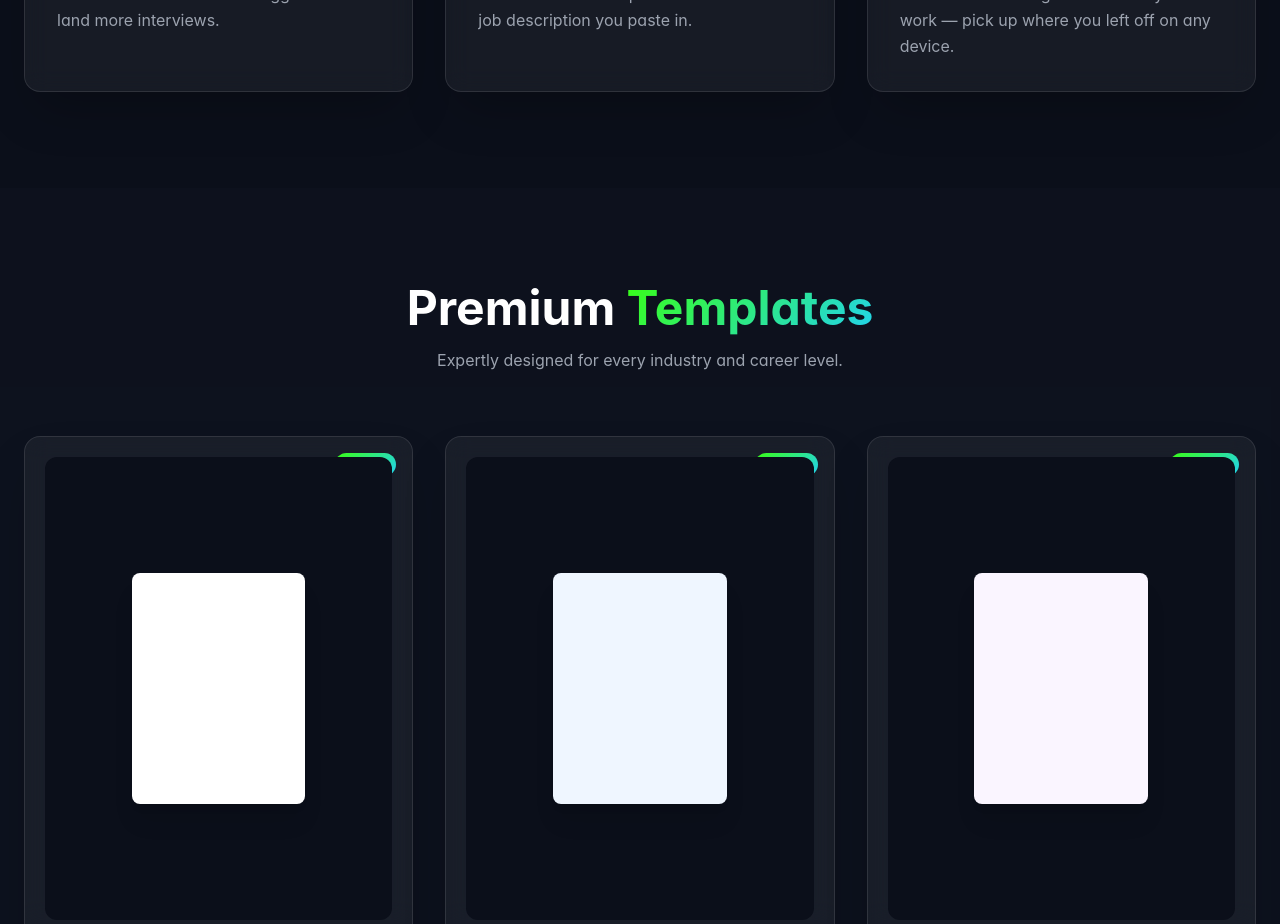
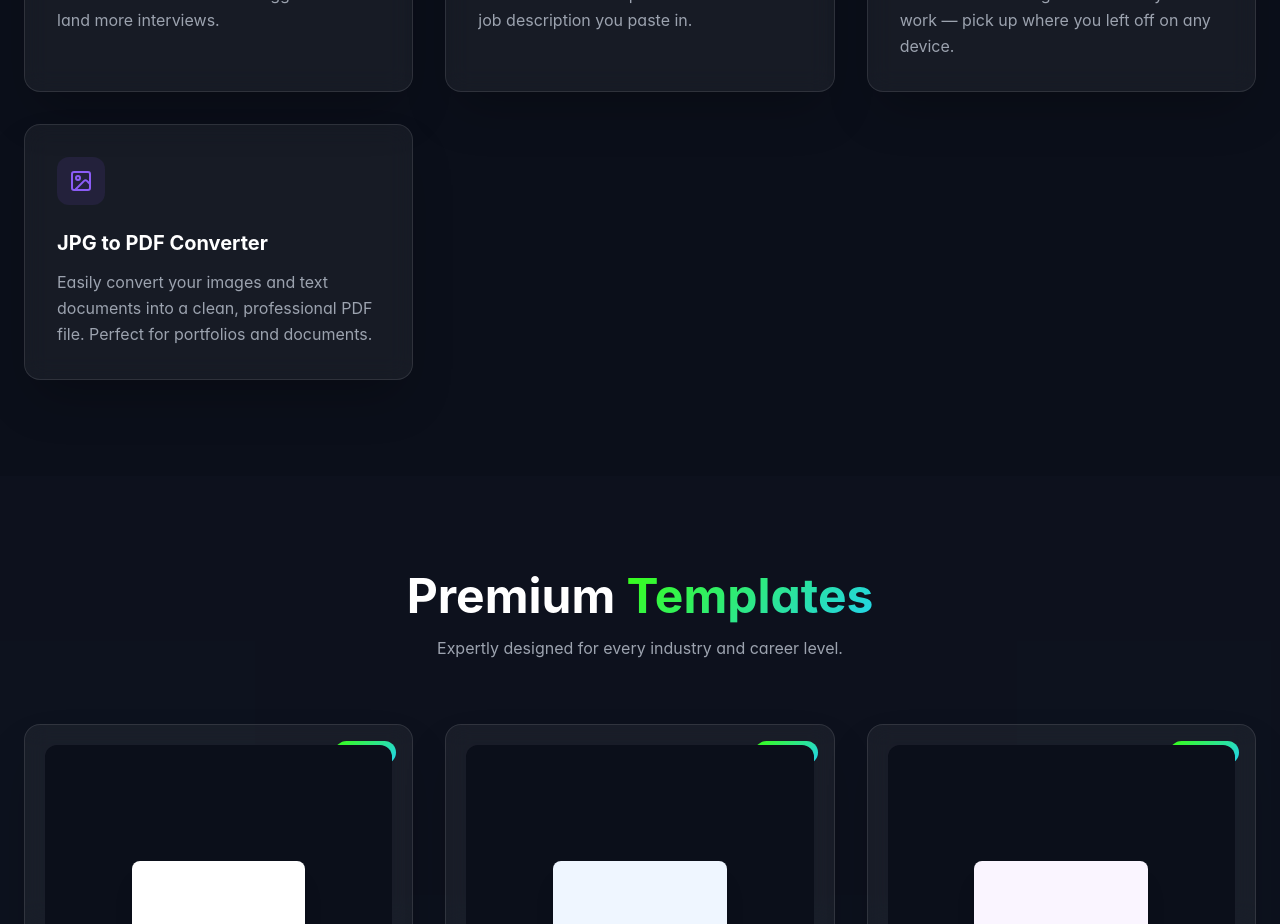
Before and after one commit to Aryan772005/RESUME-builder, a React (Vite) app: page / in a window 1280 px wide. Shown: the part 1900-2824 px from the top of the page. Built offline with nearby package versions, Linux system fonts and the light colour scheme; no server answers.

Commit message:
feat: add JPG to PDF Converter to features list on homepage

```diff
--- a/src/pages/Home.tsx
+++ b/src/pages/Home.tsx
@@ -3,7 +3,7 @@ import { motion, AnimatePresence } from 'motion/react';
 import { Link } from 'react-router-dom';
 import {
   FileText, Zap, Shield, ChevronRight, Lock,
-  Layout, ChevronDown, Globe, Cpu, Palette,
+  Layout, ChevronDown, Globe, Cpu, Palette, Image,
   Clock, X, Upload, Download
 } from 'lucide-react';
 import { cn } from '../lib/utils';
@@ -96,6 +96,7 @@ export default function Home() {
     { icon: Cpu, title: 'Resume Score & Analysis', description: 'Get an instant smart score on your resume with 5 actionable suggestions to land more interviews.', gradient: 'bg-gradient-to-br from-brand-green to-brand-cyan' },
     { icon: Palette, title: 'Cover Letter Builder', description: 'Generate a tailored, professional cover letter in seconds — personalized to the job description you paste in.', gradient: 'bg-gradient-to-br from-brand-purple to-brand-cyan' },
     { icon: Clock, title: 'Auto-Save to Cloud', description: 'Your resume is synced in real-time to secure cloud storage. Never lose your work — pick up where you left off on any device.', gradient: 'bg-gradient-to-br from-brand-blue to-brand-purple' },
+    { icon: Image, title: 'JPG to PDF Converter', description: 'Easily convert your images and text documents into a clean, professional PDF file. Perfect for portfolios and documents.', gradient: 'bg-gradient-to-br from-brand-cyan to-brand-purple' },
   ];
 
   const faqs = [
```
